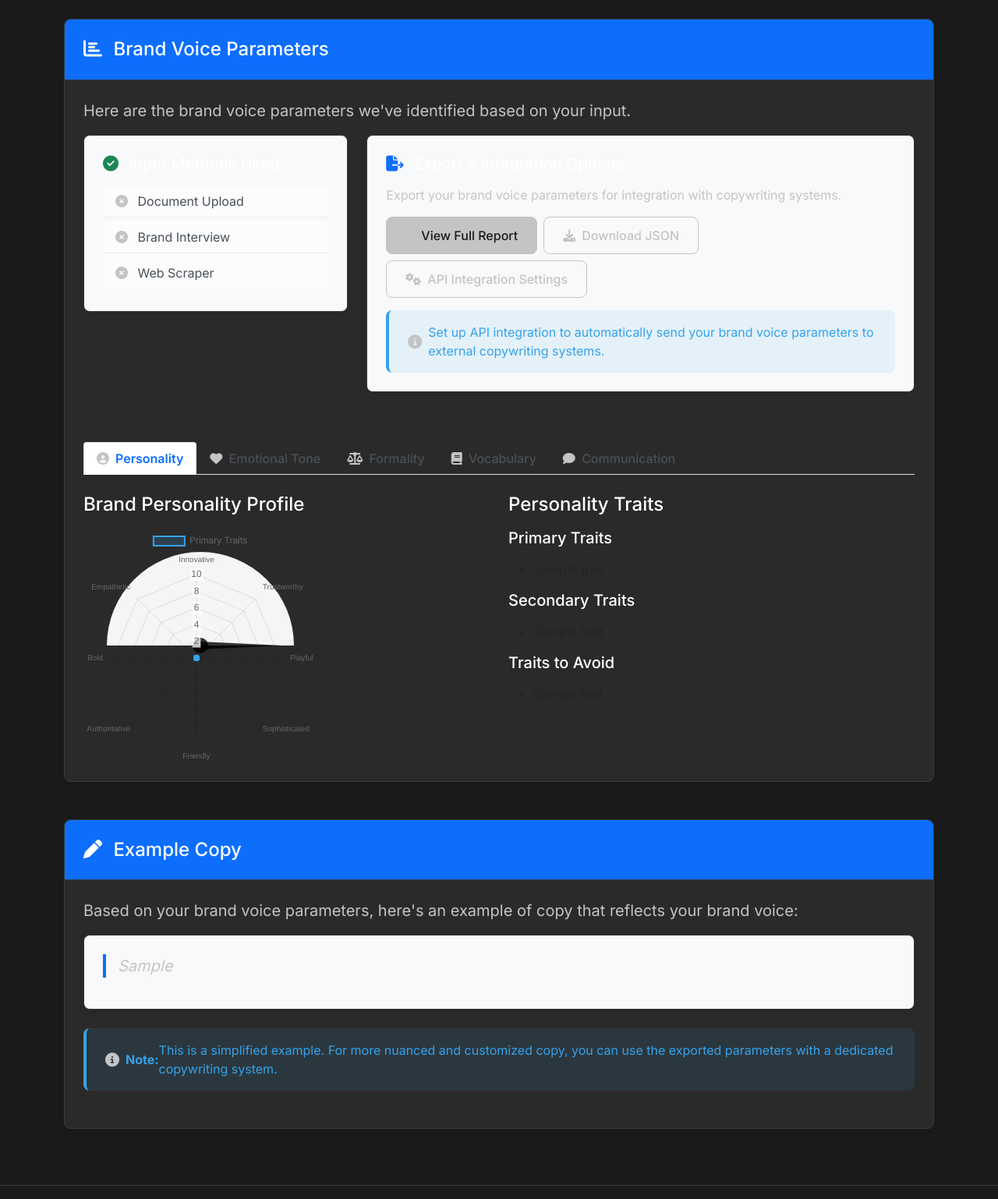
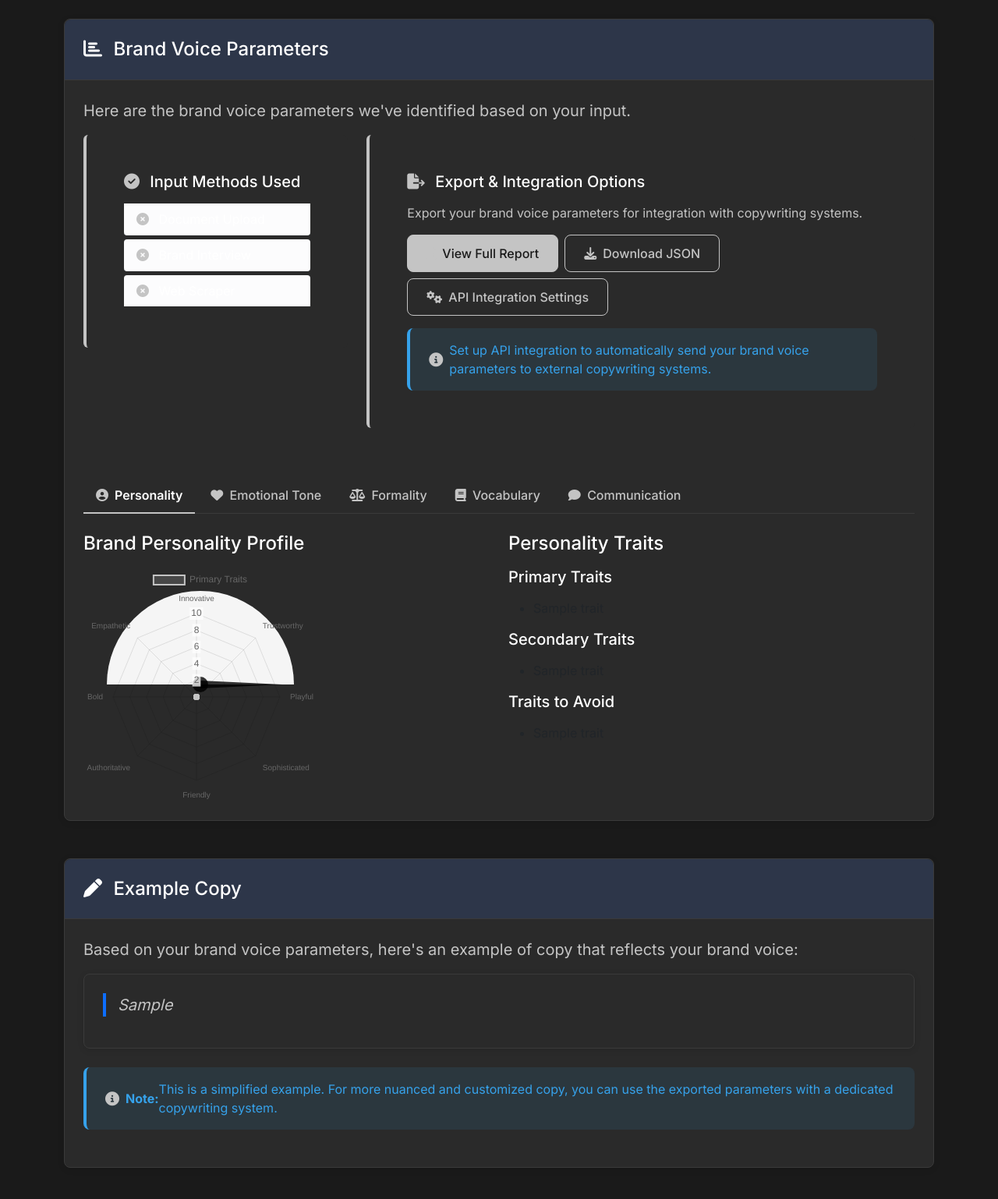
Before and after one commit to tom2tomtomtom/BrandVoice, a Flask app: template templates/results.html in a window 1280 px wide. Shown: the part 60-1598 px from the top of the page at 78% size. Run offline with Flask 3, Linux system fonts and the light colour scheme; the template is opened without the code that fills it: most values are stand-ins (such as "Sample title", 1, 10 or a date in 2020); some libraries are stand-ins or nearby versions; some web fonts are replaced.

Commit message:
Fix white panels, tabs, and buttons on results page

```diff
--- a/static/css/dark-theme.css
+++ b/static/css/dark-theme.css
@@ -563,6 +563,34 @@
     font-size: 14px;
 }
 
+/* Nav Tabs */
+.nav-tabs {
+    border-bottom: var(--border-width) solid var(--border-color);
+}
+
+.nav-tabs .nav-link {
+    color: var(--text-secondary);
+    border: none;
+    border-bottom: 2px solid transparent;
+    background-color: transparent;
+    padding: 10px 16px;
+    margin-right: 4px;
+    font-weight: 500;
+}
+
+.nav-tabs .nav-link:hover {
+    color: var(--text-primary);
+    border-color: transparent;
+    background-color: rgba(255, 255, 255, 0.05);
+}
+
+.nav-tabs .nav-link.active {
+    color: var(--text-primary);
+    background-color: transparent;
+    border-color: transparent;
+    border-bottom: 2px solid var(--text-secondary);
+}
+
 /* Utility Classes */
 .bg-dark {
     background-color: var(--primary-bg) !important;
--- a/templates/results.html
+++ b/templates/results.html
@@ -6,7 +6,7 @@
 <div class="row">
     <div class="col-12">
         <div class="card">
-            <div class="card-header bg-primary text-white">
+            <div class="card-header card-header-feature">
                 <h2 class="h4 mb-0"><i class="fas fa-chart-bar me-2"></i> Brand Voice Parameters</h2>
             </div>
             <div class="card-body">
@@ -14,9 +14,9 @@
 
                 <div class="row mb-4">
                     <div class="col-md-4 mb-3">
-                        <div class="card bg-light">
+                        <div class="info-card">
                             <div class="card-body">
-                                <h5><i class="fas fa-check-circle me-2 text-success"></i> Input Methods Used</h5>
+                                <h5><i class="fas fa-check-circle me-2"></i> Input Methods Used</h5>
                                 <ul class="list-group list-group-flush">
                                     <li class="list-group-item {% if input_methods.document_upload.used %}list-group-item-success{% else %}list-group-item-light{% endif %}">
                                         <i class="fas {% if input_methods.document_upload.used %}fa-check-circle text-success{% else %}fa-times-circle text-muted{% endif %} me-2"></i>
@@ -36,9 +36,9 @@
                     </div>
 
                     <div class="col-md-8 mb-3">
-                        <div class="card bg-light">
+                        <div class="info-card">
                             <div class="card-body">
-                                <h5><i class="fas fa-file-export me-2 text-primary"></i> Export & Integration Options</h5>
+                                <h5><i class="fas fa-file-export me-2"></i> Export & Integration Options</h5>
                                 <p>Export your brand voice parameters for integration with copywriting systems.</p>
                                 <div class="d-flex flex-wrap gap-2">
                                     <a href="{{ url_for('export') }}" class="btn btn-primary">
@@ -244,7 +244,7 @@
                                         {% if brand_parameters.vocabulary.preferred_terms %}
                                             <div class="d-flex flex-wrap">
                                                 {% for term in brand_parameters.vocabulary.preferred_terms %}
-                                                    <span class="badge bg-primary m-1">{{ term }}</span>
+                                                    <span class="badge bg-secondary m-1">{{ term }}</span>
                                                 {% endfor %}
                                             </div>
                                         {% else %}
@@ -258,7 +258,7 @@
                                 <div class="mb-3">
                                     <h5>Jargon Level</h5>
                                     <div class="progress mb-2" style="height: 25px;">
-                                        <div class="progress-bar bg-info" role="progressbar" style="width: {{ brand_parameters.vocabulary.jargon_level * 10 }}%;"
+                                        <div class="progress-bar bg-secondary" role="progressbar" style="width: {{ brand_parameters.vocabulary.jargon_level * 10 }}%;"
                                              aria-valuenow="{{ brand_parameters.vocabulary.jargon_level }}" aria-valuemin="0" aria-valuemax="10">
                                             {{ brand_parameters.vocabulary.jargon_level }}/10
                                         </div>
@@ -272,7 +272,7 @@
                                 <div class="mb-3">
                                     <h5>Technical Complexity</h5>
                                     <div class="progress mb-2" style="height: 25px;">
-                                        <div class="progress-bar bg-info" role="progressbar" style="width: {{ brand_parameters.vocabulary.technical_complexity * 10 }}%;"
+                                        <div class="progress-bar bg-secondary" role="progressbar" style="width: {{ brand_parameters.vocabulary.technical_complexity * 10 }}%;"
                                              aria-valuenow="{{ brand_parameters.vocabulary.technical_complexity }}" aria-valuemin="0" aria-valuemax="10">
                                             {{ brand_parameters.vocabulary.technical_complexity }}/10
                                         </div>
@@ -301,7 +301,7 @@
                                 <div class="mb-3">
                                     <h5>Storytelling vs. Direct</h5>
                                     <div class="progress mb-2" style="height: 25px;">
-                                        <div class="progress-bar bg-success" role="progressbar" style="width: {{ brand_parameters.communication_style.storytelling_preference * 10 }}%;"
+                                        <div class="progress-bar bg-secondary" role="progressbar" style="width: {{ brand_parameters.communication_style.storytelling_preference * 10 }}%;"
                                              aria-valuenow="{{ brand_parameters.communication_style.storytelling_preference }}" aria-valuemin="0" aria-valuemax="10">
                                             {{ brand_parameters.communication_style.storytelling_preference }}/10
                                         </div>
@@ -341,13 +341,13 @@
 <div class="row mt-4">
     <div class="col-12">
         <div class="card">
-            <div class="card-header bg-primary text-white">
+            <div class="card-header card-header-feature">
                 <h2 class="h4 mb-0"><i class="fas fa-pen me-2"></i> Example Copy</h2>
             </div>
             <div class="card-body">
                 <p class="lead">Based on your brand voice parameters, here's an example of copy that reflects your brand voice:</p>
 
-                <div class="card bg-light mb-4">
+                <div class="card mb-4">
                     <div class="card-body">
                         <blockquote class="blockquote">
                             <p>{{ example_copy | nl2br | safe }}</p>
@@ -426,10 +426,10 @@
                         {{ 10 if 'empathetic' in brand_parameters.personality.primary_traits else
                            5 if 'empathetic' in brand_parameters.personality.secondary_traits else 0 }}
                     ],
-                    backgroundColor: 'rgba(54, 162, 235, 0.2)',
-                    borderColor: 'rgba(54, 162, 235, 1)',
+                    backgroundColor: 'rgba(196, 196, 196, 0.2)',
+                    borderColor: 'rgba(196, 196, 196, 1)',
                     borderWidth: 2,
-                    pointBackgroundColor: 'rgba(54, 162, 235, 1)'
+                    pointBackgroundColor: 'rgba(196, 196, 196, 1)'
                 }]
             },
             options: {
@@ -529,14 +529,14 @@
                         {{ brand_parameters.communication_style.sentence_structure.complexity_preference }}
                     ],
                     backgroundColor: [
-                        'rgba(75, 192, 192, 0.7)',
-                        'rgba(75, 192, 192, 0.7)',
-                        'rgba(75, 192, 192, 0.7)'
+                        'rgba(196, 196, 196, 0.7)',
+                        'rgba(196, 196, 196, 0.7)',
+                        'rgba(196, 196, 196, 0.7)'
                     ],
                     borderColor: [
-                        'rgba(75, 192, 192, 1)',
-                        'rgba(75, 192, 192, 1)',
-                        'rgba(75, 192, 192, 1)'
+                        'rgba(196, 196, 196, 1)',
+                        'rgba(196, 196, 196, 1)',
+                        'rgba(196, 196, 196, 1)'
                     ],
                     borderWidth: 1
                 }]
```
